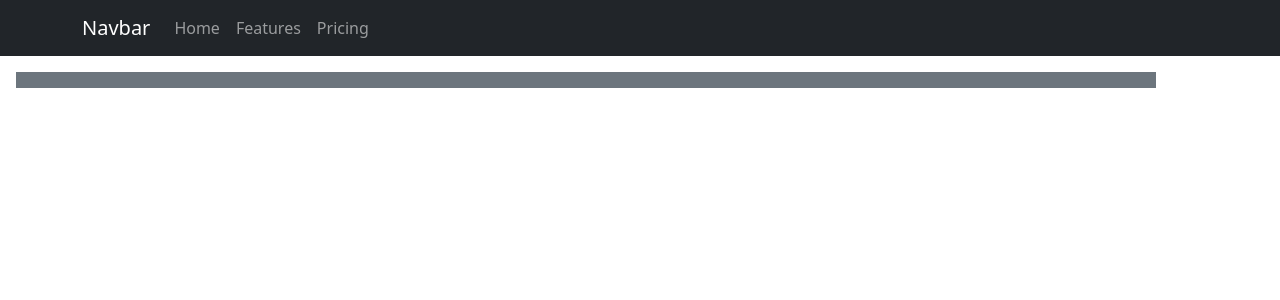
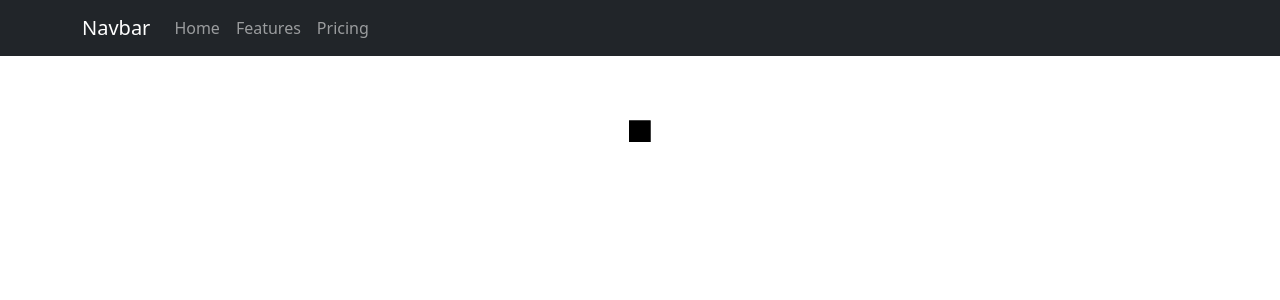
Before and after one commit to ibrahimt2/ThreeJSCube, a React (Create React App) app: page / in a window 1280 px wide. Shown: the top 300 px of the page. Built offline with nearby package versions, Linux system fonts and the light colour scheme.

Commit message:
create Cube, put it in scene, render on MainPage

```diff
--- /dev/null
+++ b/src/components/RenderedCube/RenderedCube.js
@@ -0,0 +1,13 @@
+
+/** Renders a scene given the required parameters */
+
+function RenderedCube() {
+    return(
+        <mesh>
+            <boxBufferGeometry attach="geometry"></boxBufferGeometry>
+            <meshLambertMaterial attach="material" color="blue"></meshLambertMaterial>
+        </mesh>
+    )
+}
+
+export default RenderedCube
--- a/src/components/ScenePane/ScenePane.js
+++ b/src/components/ScenePane/ScenePane.js
@@ -0,0 +1,15 @@
+import RenderedCube from "../RenderedCube/RenderedCube.js"
+import { Canvas } from '@react-three/fiber'
+
+
+/** Renders a scene given the required parameters */
+
+function ScenePane() {
+    return(
+        <Canvas className="canvas">
+            <RenderedCube></RenderedCube>
+        </Canvas>
+    )
+}
+
+export default ScenePane
--- a/src/pages/MainPage/MainPage.js
+++ b/src/pages/MainPage/MainPage.js
@@ -1,5 +1,8 @@
 import Container from 'react-bootstrap/Container';
 import NavigationBar from '../../components/NavigationBar';
+import ScenePane from '../../components/ScenePane/ScenePane'
+import Col from 'react-bootstrap/Col'
+import Row from 'react-bootstrap/Row'
 
 
 
@@ -11,8 +14,9 @@ import NavigationBar from '../../components/NavigationBar';
 function MainPage() {
     return (
         <>
-         <NavigationBar></NavigationBar>
-         <Container className="bg-secondary m-3 p-2 h-100 w-100" ></Container>
+            <NavigationBar></NavigationBar>
+            <ScenePane></ScenePane>
+
         </>);
 }
 
```
